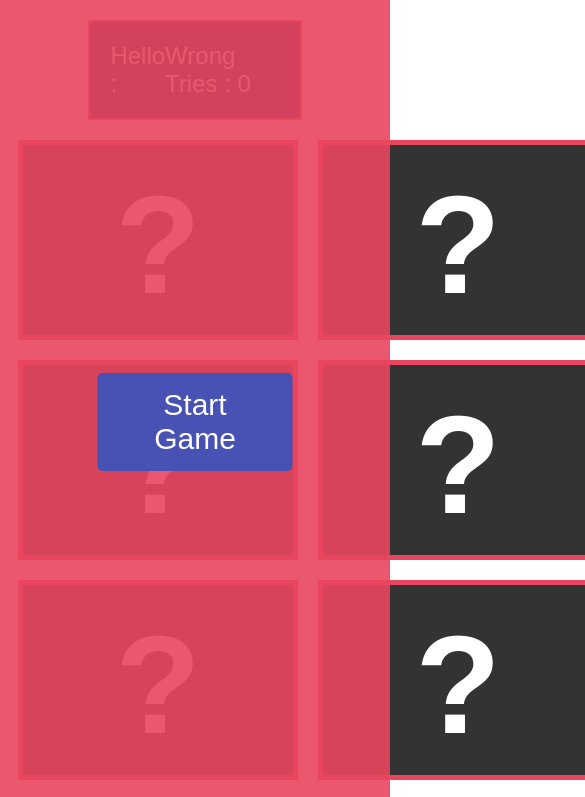
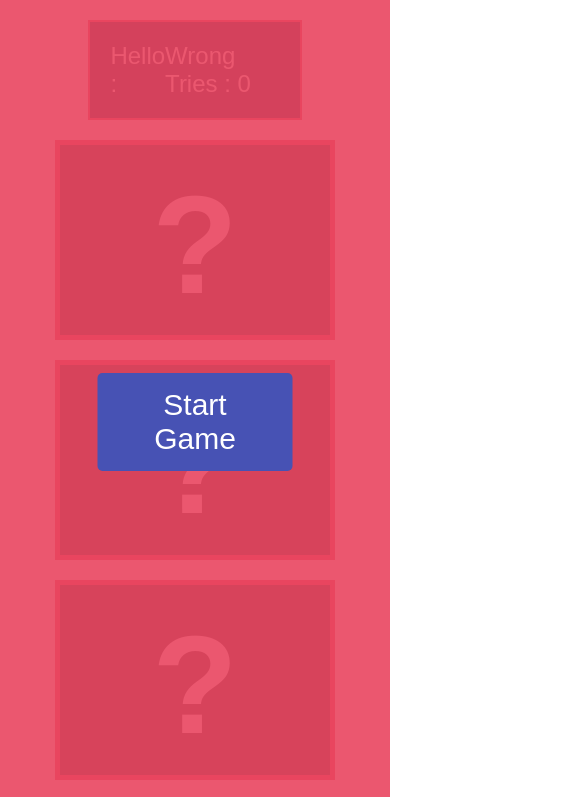
Before and after one commit to yossefshetos/memory_game, a plain HTML site: page index.html in a window 390 px wide. Shown: the top 797 px of the page, 585 px wide, since content can reach past the window. Drawn offline with Linux system fonts and the light colour scheme.

Commit message:
version 1.0

```diff
--- a/main.css
+++ b/main.css
@@ -110,13 +110,14 @@ body {
 
     .memory-game-blocks {
         display: flex;
-        width: 600px;
+        width: 80%;
         flex-wrap: wrap;
         margin: 20px auto;
     }
 
     .memory-game-blocks .game-block {
         height: 200px;
+        width: 50%;
         transition: transform .5s;
         transform-style: preserve-3d;
         cursor: pointer;
```
